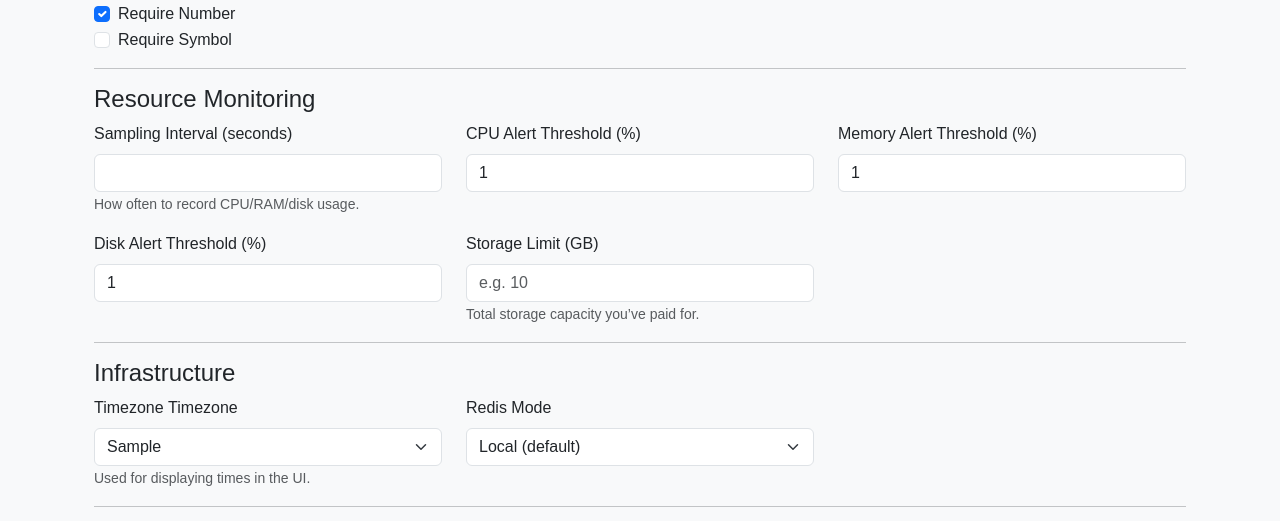
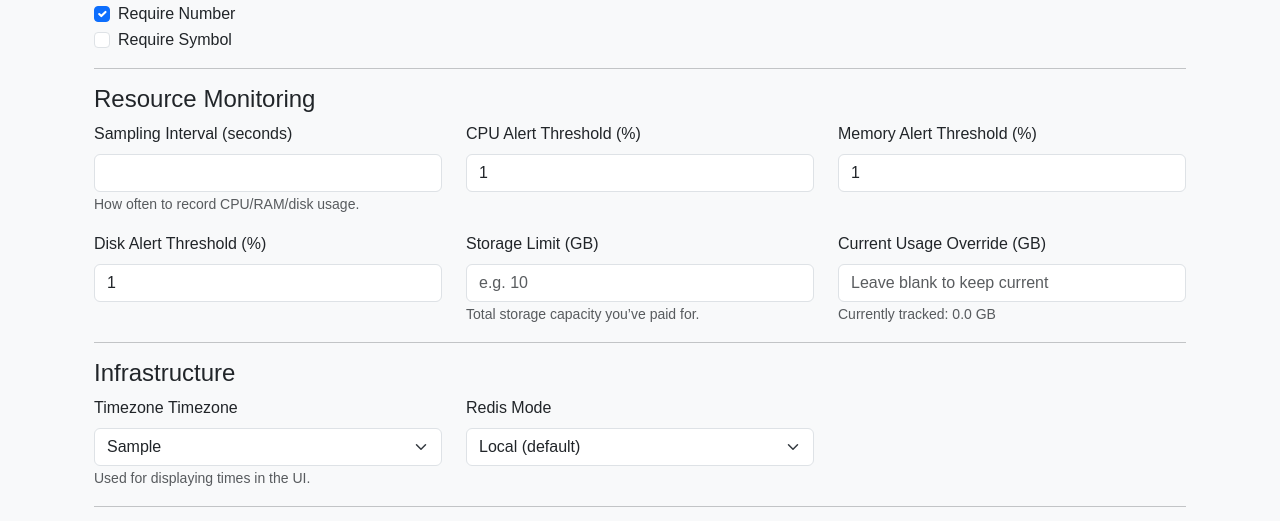
Before and after one commit to darrtech-coder/crm, a Python web app: template app/templates/dashboard/settings.html in a window 1280 px wide. Shown: the part 574-1095 px from the top of the page. Run offline with Jinja, Linux system fonts and the light colour scheme; the template is opened without the code that fills it: most values are stand-ins (such as "Sample title", 1, 10 or a date in 2020); some libraries are stand-ins or nearby versions.

Commit message:
storage limits

```diff
--- a/app/templates/dashboard/settings.html
+++ b/app/templates/dashboard/settings.html
@@ -69,6 +69,16 @@
                        value="{{ (settings.storage_limit_bytes|int / (1024**3)) if settings.storage_limit_bytes else '' }}"
                        placeholder="e.g. 10">
                 <small class="text-muted">Total storage capacity you’ve paid for.</small>
+            </div>
+
+            {# NEW: manual override of tracked total usage #}
+            <div class="col-md-4">
+                <label class="form-label">Current Usage Override (GB)</label>
+                <input type="number" step="0.1" class="form-control" name="storage_total_gb"
+                       placeholder="Leave blank to keep current">
+                <small class="text-muted">
+                  Currently tracked: {{ ((settings.storage_total_bytes | default(0, true)) | int / (1024**3)) | round(3) }} GB
+                </small>
             </div>
         </div>
 
```
Also changed, not shown: app/dashboard/routes.py (+16 -0 lines).
